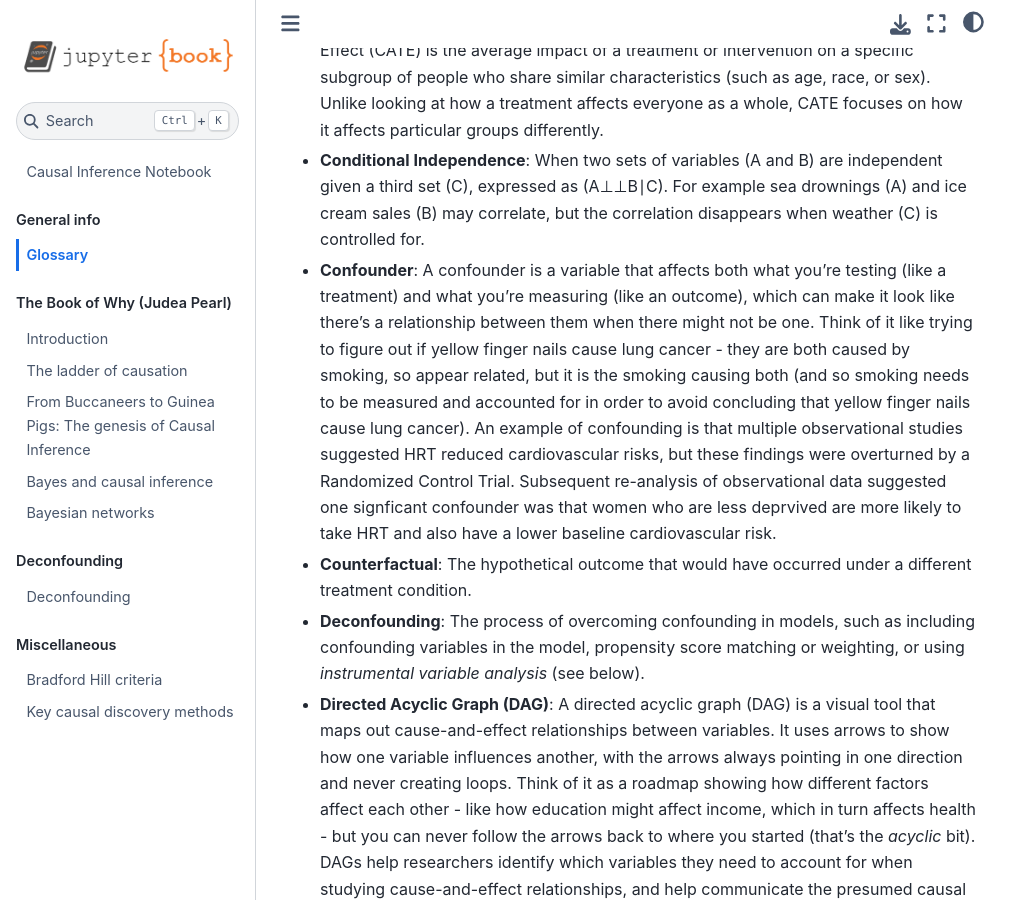
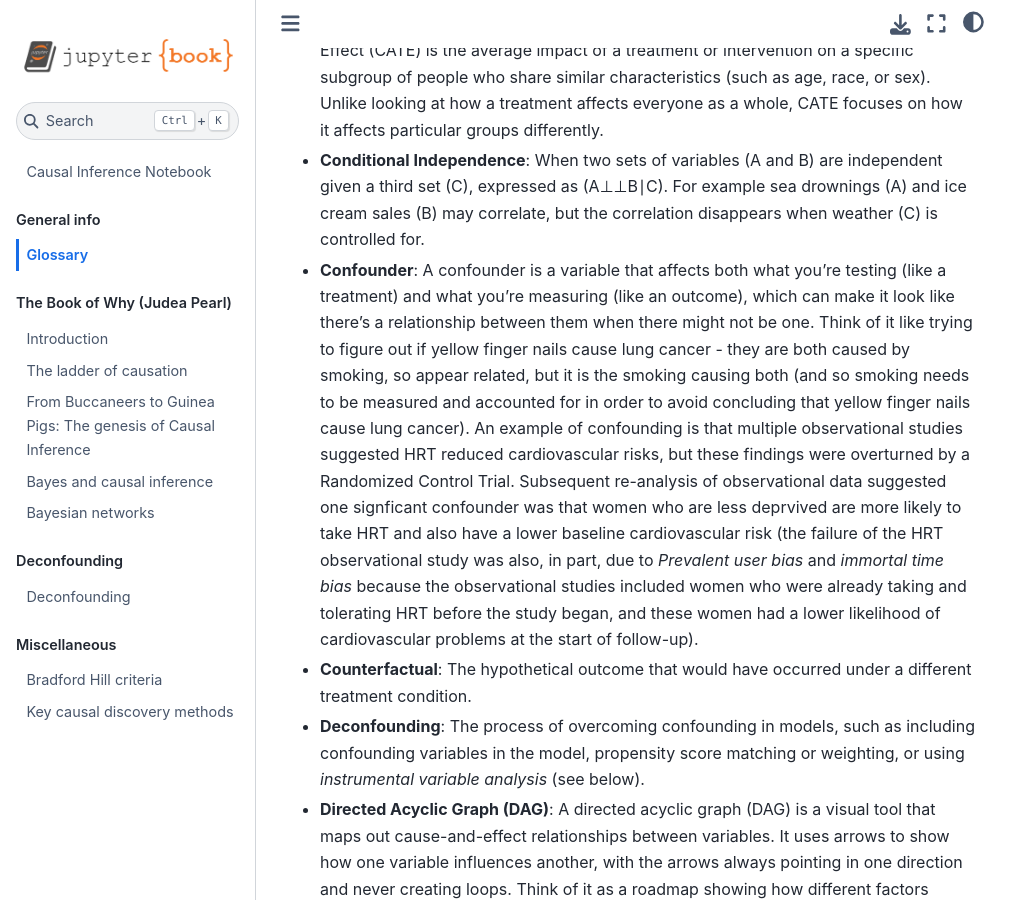
Before and after one commit to samuel-book/causal_inference_notebook, a Jupyter Book: the page built from glossary.md, in a window 1280 px wide and 900 px high, scrolled down 1668 px. Shown: the whole window, without its empty margins (0-1031 px from the left). Built offline with Jupyter Book 1.0.4 settings and Sphinx 7.4.7 and the Sphinx Book theme 1.1.4, drawn with Linux system fonts in a browser that asks for light colours; pages that are not in the unit, such as notebooks, are missing from menus.

Commit message:
Update glossary

```diff
--- a/glossary.md
+++ b/glossary.md
@@ -25,7 +25,7 @@ Score-based methods evaluate potential causal graphs using scoring functions and
 
 * **Conditional Independence**: When two sets of variables (A and B) are independent given a third set (C), expressed as (A⊥⊥B∣C). For example sea drownings (A) and ice cream sales (B) may correlate, but the correlation disappears when weather (C) is controlled for.
 
-* **Confounder**: A confounder is a variable that affects both what you're testing (like a treatment) and what you're measuring (like an outcome), which can make it look like there's a relationship between them when there might not be one. Think of it like trying to figure out if yellow finger nails cause lung cancer - they are both caused by smoking, so appear related, but it is the smoking causing both (and so smoking needs to be measured and accounted for in order to avoid concluding that yellow finger nails cause lung cancer). An example of confounding is that multiple observational studies suggested HRT reduced cardiovascular risks, but these findings were overturned by a Randomized Control Trial. Subsequent re-analysis of observational data suggested one signficant confounder was that women who are less deprvived are more likely to take HRT and also have a lower baseline cardiovascular risk.
+* **Confounder**: A confounder is a variable that affects both what you're testing (like a treatment) and what you're measuring (like an outcome), which can make it look like there's a relationship between them when there might not be one. Think of it like trying to figure out if yellow finger nails cause lung cancer - they are both caused by smoking, so appear related, but it is the smoking causing both (and so smoking needs to be measured and accounted for in order to avoid concluding that yellow finger nails cause lung cancer). An example of confounding is that multiple observational studies suggested HRT reduced cardiovascular risks, but these findings were overturned by a Randomized Control Trial. Subsequent re-analysis of observational data suggested one signficant confounder was that women who are less deprvived are more likely to take HRT and also have a lower baseline cardiovascular risk (the failure of the HRT observational study was also, in part, due to *Prevalent user bias* and *immortal time bias* because the observational studies included women who were already taking and tolerating HRT before the study began, and these women had a lower likelihood of cardiovascular problems at the start of follow-up).
 
 * **Counterfactual**: The hypothetical outcome that would have occurred under a different treatment condition.
 
```
